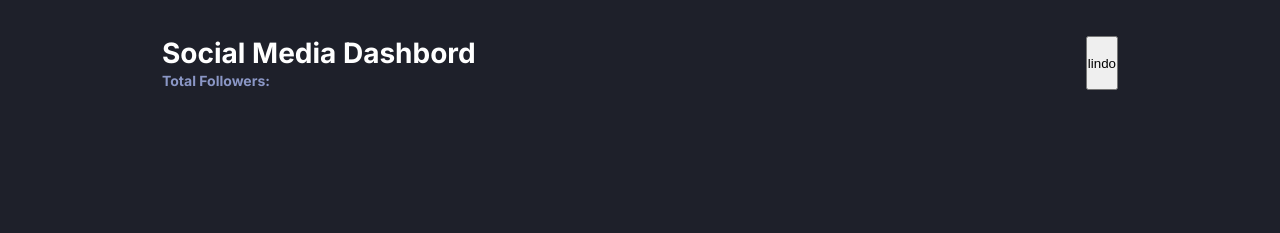
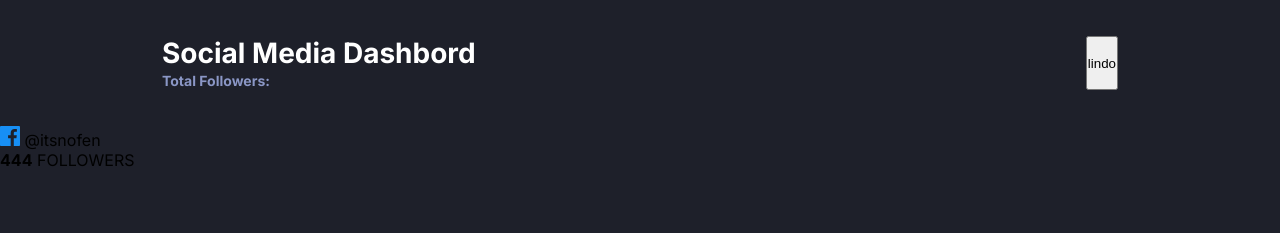
Before and after one commit to marcoaraujodev/media-dashbord, a website built with Vite: page src/index.html in a window 1280 px wide. Built offline with nearby package versions, Linux system fonts and the light colour scheme.

Commit message:
fixing marging issues

```diff
--- a/src/index.html
+++ b/src/index.html
@@ -25,6 +25,23 @@
       </div>
       <button>lindo</button>
     </header>
+    <main>
+      <section>
+        <ul class="firstLi">
+          <li class="facebook">
+            <div>
+              <img src="assets/icon-facebook.svg" alt="" />
+              <span>@itsnofen</span>
+            </div>
+            <strong>444</strong>
+            <span>FOLLOWERS</span>
+          </li>
+          <li></li>
+          <li></li>
+          <li></li>
+        </ul>
+      </section>
+    </main>
     <script src="scripts/main.js" type="modules"></script>
   </body>
 </html>
```
Also changed, not shown: 1 other file.
